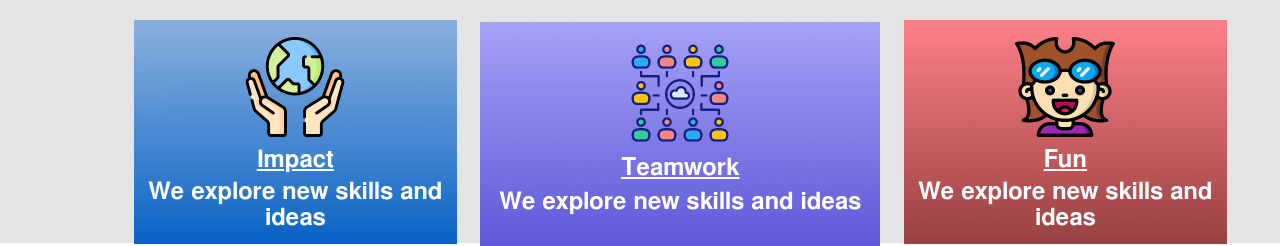
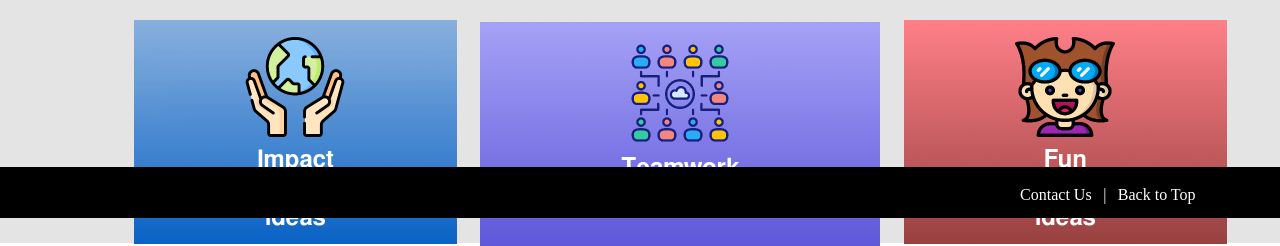
Before and after one commit to NorthernForce/Website, a plain HTML site: page index.html in a window 1280 px wide. Shown: the part 582-828 px from the top of the page. Drawn offline with Linux system fonts and the light colour scheme; a web font is replaced by a local one.

Commit message:
Create Bottom Bar with contact info and back to top

```diff
--- a/global.css
+++ b/global.css
@@ -317,3 +317,24 @@ body {
 #enrollment-caption a:hover {
     color: white;
 }
+#bottom-bar {
+    position: sticky;
+    bottom: 0;
+    background-color: black;
+    color: white;
+    padding: 1.5% 1% 2.5%;
+}
+#bottom-bar a {
+    text-decoration: none;
+    color: white;
+    margin: 0 1.5%;
+}
+#bottom-bar-right {
+    float: right;
+    width: 20%;
+}
+#bottom-bar span {
+    text-decoration: none;
+    color: white;
+    margin: 0 1.5%;
+}
--- a/index.html
+++ b/index.html
@@ -8,6 +8,7 @@
     <link type="text/css" href="./global.css" rel="stylesheet">
 </head>
 <body>
+    <div id="top"></div>
     <div class="nav-bar">
         <span id="northern-force-text">Northern Force Robotics</span>
         <div class="dropdown">
@@ -113,5 +114,12 @@
     </div>
     <div id="schedule"></div>
     <div id="about"></div>
+    <div id="bottom-bar">
+        <div id="bottom-bar-right">
+            <a href="mailto:admin@northernforcerobotics.org">Contact Us</a>
+            <span>|</span>
+            <a href="index.html#top">Back to Top</a>
+        </div>
+    </div>
 </body>
 </html>
```
